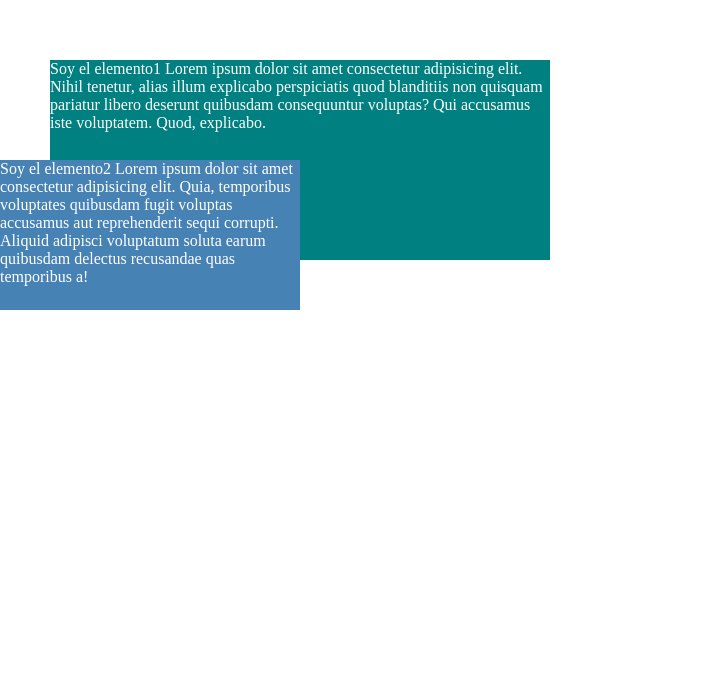
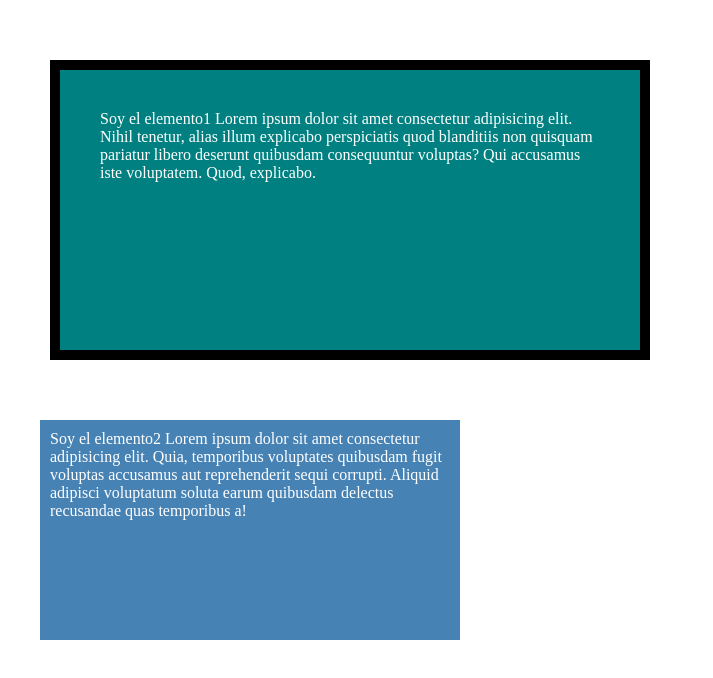
Before and after one commit to rjimenezg73/DisenioWebModerno, a plain HTML site: page boxmodel/index.html in a window 1280 px wide. Shown: the whole page, without its empty margins (0-713 px from the left). Drawn offline with Linux system fonts and the light colour scheme.

Commit message:
Padding - Border - Box sizing

```diff
--- a/boxmodel/estilos.css
+++ b/boxmodel/estilos.css
@@ -27,12 +27,17 @@
   margin: arriba derecha abajo izquierda;
   */
   margin: 60px 40px 60px 50px;
+  padding: 40px;
+  border: 10px solid black;
 }
 
 .elemento2{
   background: steelblue;
   color: white;
-  width: 300px;
-  height: 150px;
-  margin-top: -160px;
+  width: 400px;
+  height: 200px;
+  /*margin-top: -160px;*/
+  /*margin: auto;*/
+  margin-left: 40px;
+  padding: 10px;
 }
```
